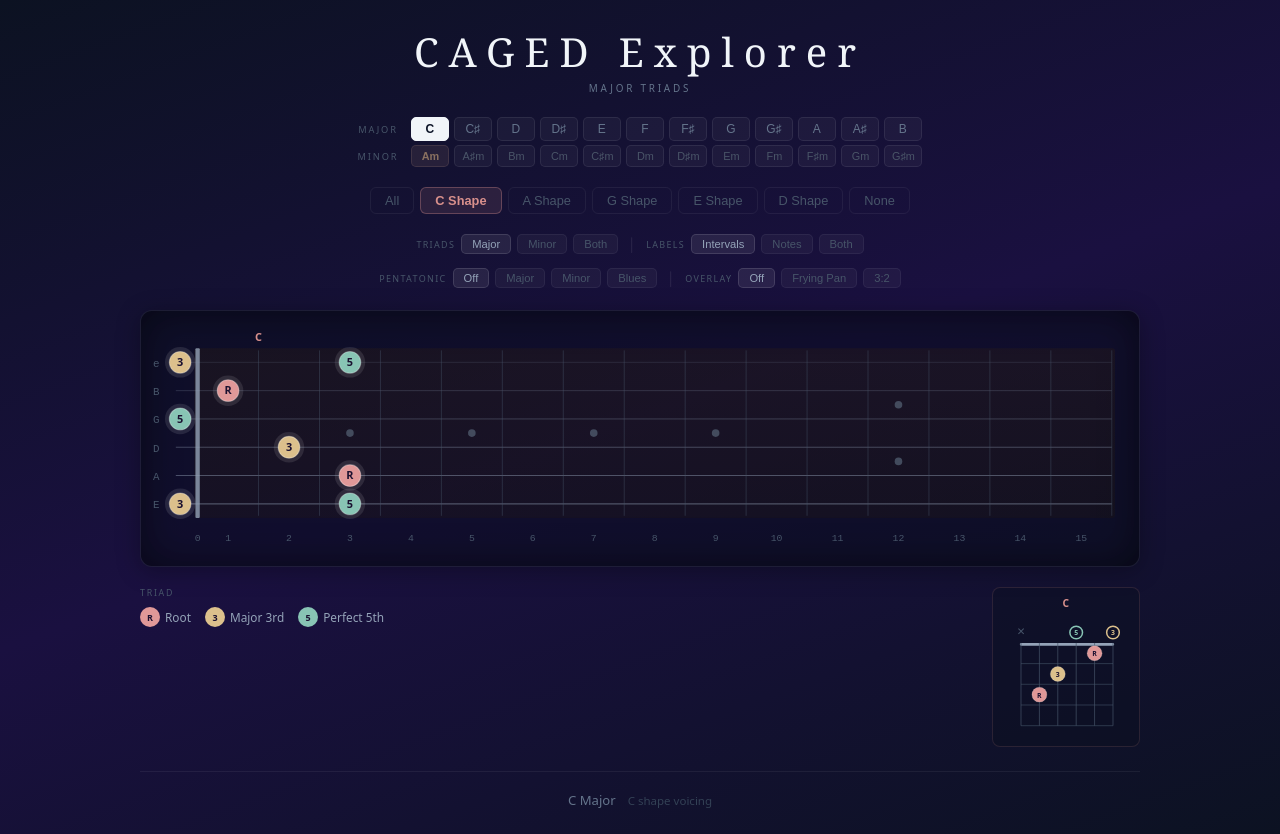
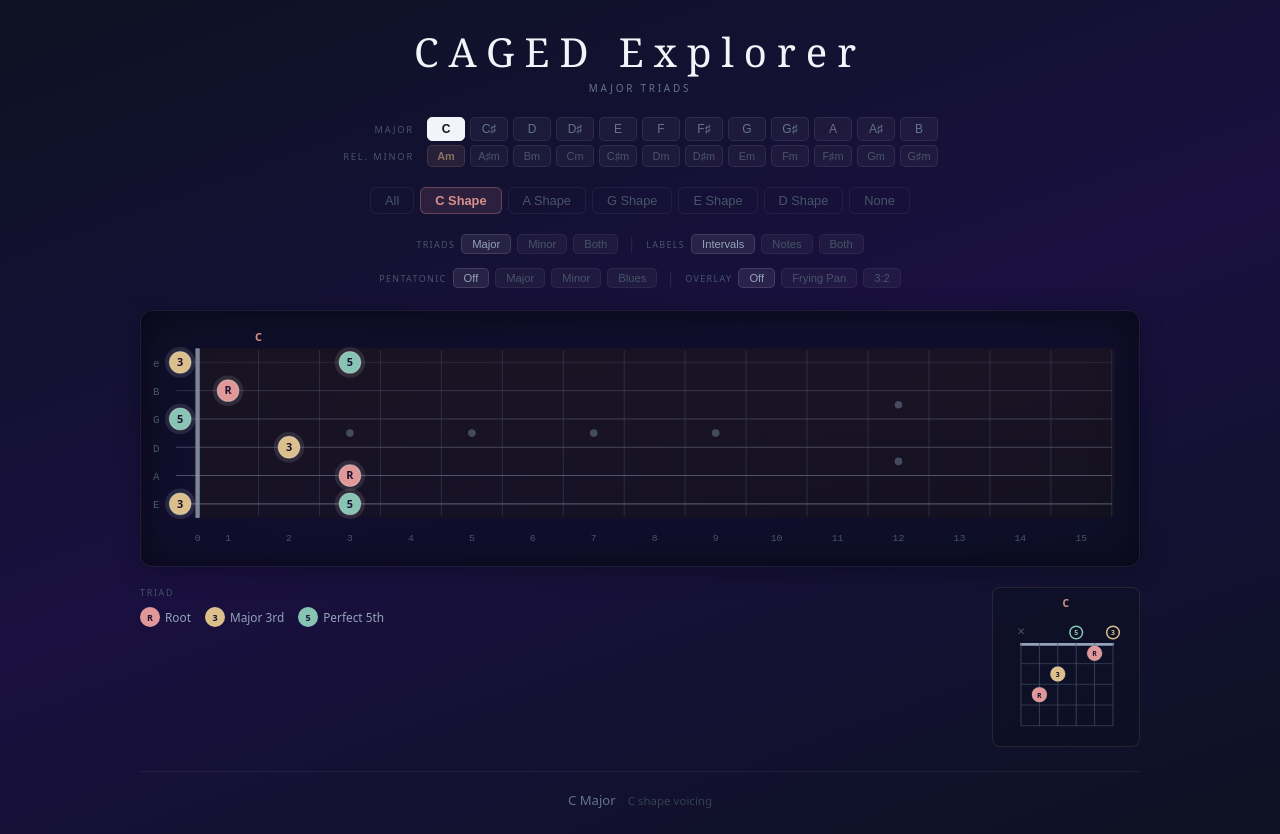
Before and after one commit to tartansandal/caged-explorer, a React (Vite) app: page / in a window 1280 px wide. Built offline with nearby package versions, Linux system fonts and the light colour scheme.

Commit message:
style: add Rel. Minor label and align key rows with consistent label width

```diff
--- a/src/App.jsx
+++ b/src/App.jsx
@@ -75,7 +75,7 @@ const PENTA_RADIUS   = 8;
 // Shared layout styles extracted from JSX
 const STYLE = {
   keyRow: (mb) => ({ display: "flex", alignItems: "center", justifyContent: "center", gap: 5, marginBottom: mb, flexWrap: "wrap" }),
-  rowLabel: { fontSize: "0.58rem", color: THEME.text.dim, letterSpacing: "0.2em", textTransform: "uppercase", marginRight: 8, minWidth: 32, textAlign: "right" },
+  rowLabel: { fontSize: "0.58rem", color: THEME.text.dim, letterSpacing: "0.2em", textTransform: "uppercase", marginRight: 8, minWidth: 72, textAlign: "right" },
   optionRow: (mb) => ({ display: "flex", justifyContent: "center", alignItems: "center", gap: 6, marginBottom: mb, flexWrap: "wrap" }),
   optionLabel: { fontSize: "0.56rem", color: THEME.text.dim, letterSpacing: "0.15em", textTransform: "uppercase" },
   divider: { color: "rgba(255,255,255,0.1)", margin: "0 4px", fontSize: "0.8rem" },
@@ -566,7 +566,7 @@ export default function CAGEDExplorer() {
 
         {/* Key Selector: Minor Row */}
         <div style={STYLE.keyRow(20)}>
-          <span style={STYLE.rowLabel}>Minor</span>
+          <span style={STYLE.rowLabel}>Rel. Minor</span>
           {NOTES.map((_, i) => {
             const sel = keyIndex === i;
             return (
```
